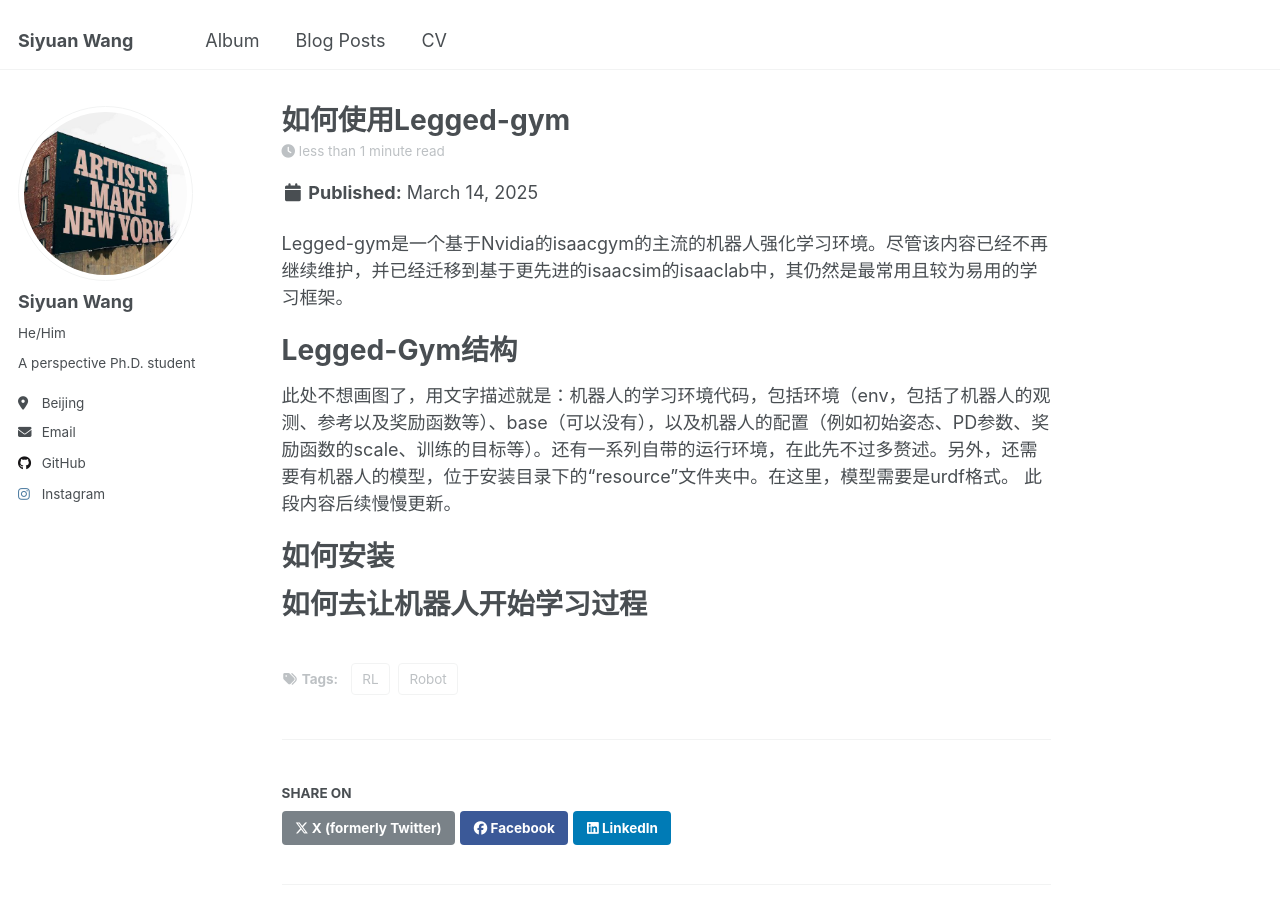
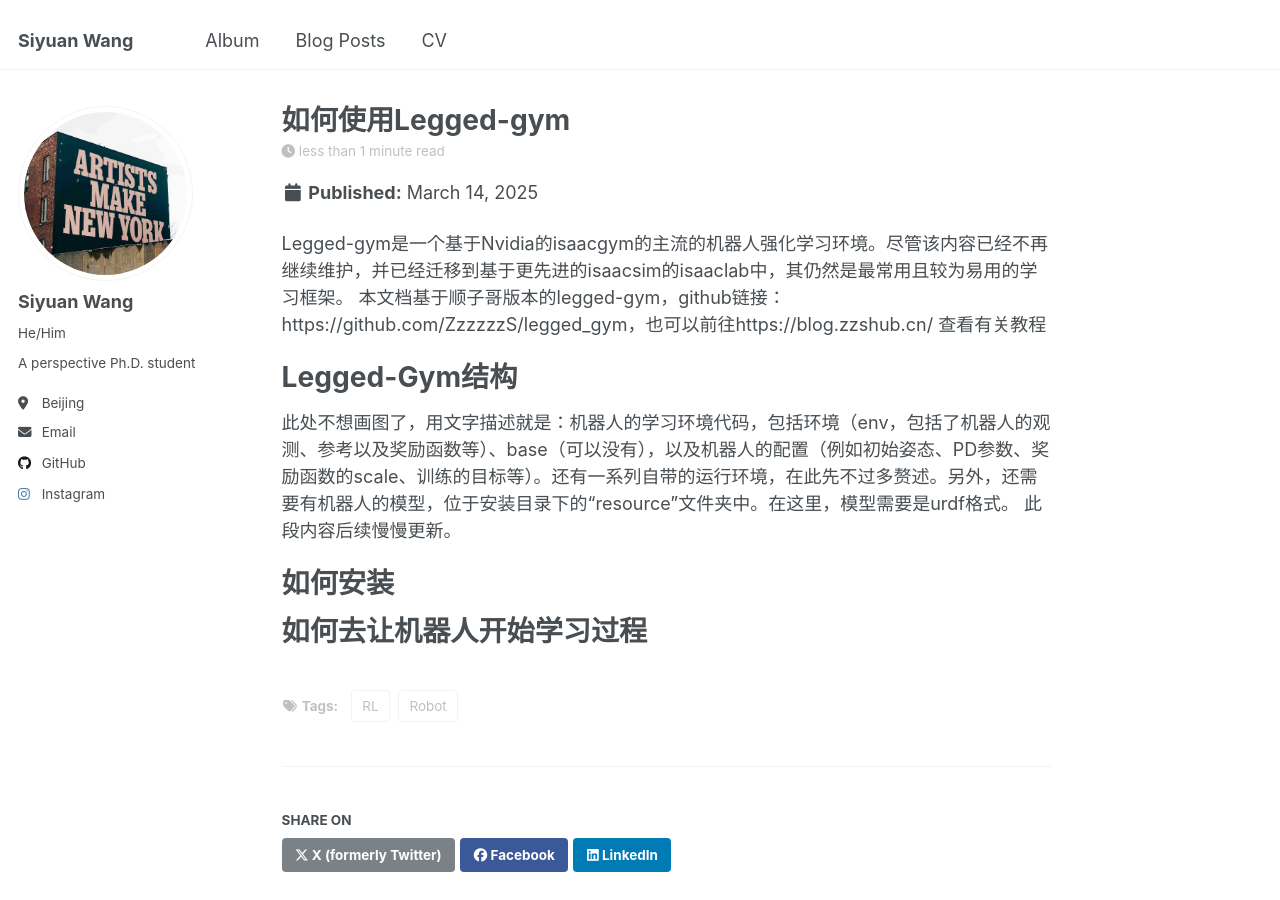
Before and after one commit to wangsy1999/wangsy1999.github.io, a Jekyll site: the page built from _posts/2013-08-14-blog-post-2.md, in a window 1280 px wide and 900 px high. Built offline with Jekyll 4.4.1, drawn with Linux system fonts in a browser that asks for light colours.

Commit message:
Update 2013-08-14-blog-post-2.md

```diff
--- a/_posts/2013-08-14-blog-post-2.md
+++ b/_posts/2013-08-14-blog-post-2.md
@@ -8,6 +8,7 @@ tags:
 ---
 
 Legged-gym是一个基于Nvidia的isaacgym的主流的机器人强化学习环境。尽管该内容已经不再继续维护，并已经迁移到基于更先进的isaacsim的isaaclab中，其仍然是最常用且较为易用的学习框架。
+本文档基于顺子哥版本的legged-gym，github链接：https://github.com/ZzzzzzS/legged_gym，也可以前往https://blog.zzshub.cn/ 查看有关教程
 
 Legged-Gym结构
 ======
```
